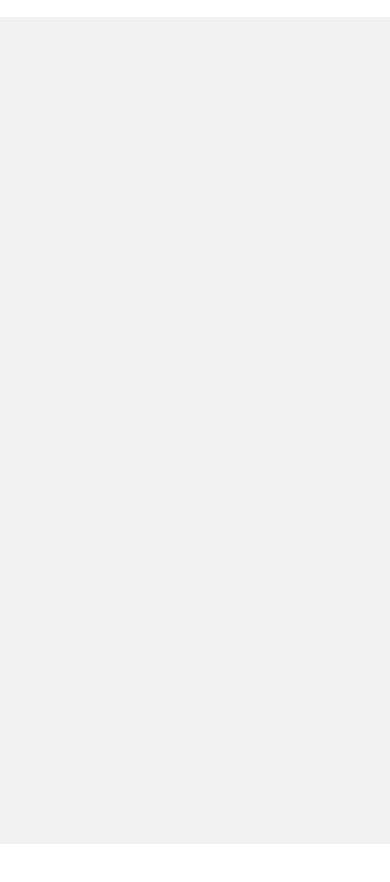
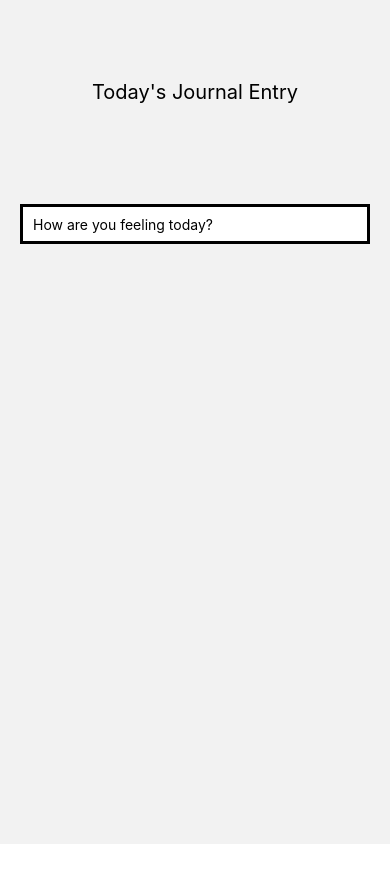
Before and after one commit to cjapar2/Mend, a React Native app: screen /JournalPage in a window 390 px wide. Shown: the top 882 px of the page. Before the commit the page ends 844 px from the top, so only its background shows below. Built offline with nearby package versions, Linux system fonts and the light colour scheme.

Commit message:
changed color and added journal text box

```diff
--- a/JournalPage.js
+++ b/JournalPage.js
@@ -1,17 +1,72 @@
 //Page for journaling thoughts you are having in the day
 // Changes made by DAANISH KHAN
 
-import { StyleSheet, Text, View, TextInput } from "react-native";
-export default function App() {
+import React from 'react';
+import {SafeAreaView, StyleSheet, TextInput, View} from 'react-native';
+import {Text} from "react-native";
+import { LinearGradient } from 'expo-linear-gradient';
+
+
+
+const TextInputExample = () => {
+  const [text, onChangeText] = React.useState('How are you feeling?');
+  const [number, onChangeNumber] = React.useState('');
+
+
+
   return (
-    <View style={styles.container}>
-      <TextInput style={styles.input} />
-    </View>
+
+
+    <SafeAreaView>
+        <LinearGradient
+      colors={["7AD7F0","92DFF3", "B7E9F7"]}
+      style={{
+        position: 'absolute',
+        left: 0,
+        right: 0,
+        bottom: 0,
+        height: 900,
+        top: 0
+      }} >
+
+
+          <Text style={{fontSize: 20, margin: 80, textAlign: 'center'}}>
+            Today's Journal Entry
+         </Text>
+
+         <TextInput
+            style={styles.input}
+            placeholder="How are you feeling today?"
+         />
+
+
+        </LinearGradient>
+
+
+
+
+
+    </SafeAreaView>
+
+
+
+
+
   );
-}
+};
+
 const styles = StyleSheet.create({
-   input: {
-    backgroundColor: "white"
+  input: {
+    height: 40,
+    margin: 20,
+    borderWidth: 3,
+    padding: 10,
+    backgroundColor: '#fff',
+    textAlignVertical:'top'
   },
-//...
-});
+
+
+
+},);
+
+export default TextInputExample;
--- a/package.json
+++ b/package.json
@@ -21,7 +21,8 @@
     "react-native-calendars": "^1.1293.0",
     "react-native-safe-area-context": "4.4.1",
     "react-native-screens": "~3.18.0",
-    "react-native-vector-icons": "^9.2.0"
+    "react-native-vector-icons": "^9.2.0",
+    "expo-linear-gradient": "~12.0.1"
   },
   "devDependencies": {
     "@babel/core": "^7.12.9",
```
Also changed, not shown: 1 other file (tests, documents, lock files or other folders).
